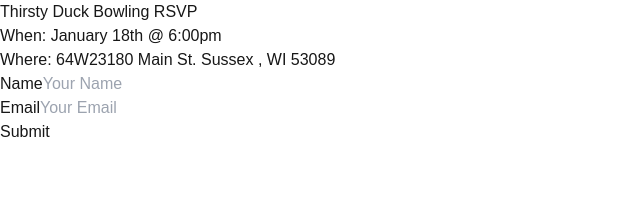
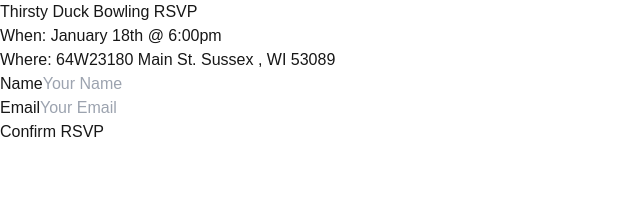
Before and after one commit to StevenMetz/WaukeshaLodgeRSVP, a Next.js app: page / in a window 1280 px wide. Shown: the top 210 px of the page, without its empty margins (0-640 px from the left). Built offline with nearby package versions, Linux system fonts and the light colour scheme.

Commit message:
Changed button name

```diff
--- a/firebase.js
+++ b/firebase.js
@@ -1,11 +1,6 @@
-// Import the functions you need from the SDKs you need
 import { initializeApp } from "firebase/app";
-// import { getAnalytics } from "firebase/analytics";
 import { getFirestore } from "firebase/firestore";
-// TODO: Add SDKs for Firebase products that you want to use
-// https://firebase.google.com/docs/web/setup#available-libraries
 
-// Your web app's Firebase configuration
 // For Firebase JS SDK v7.20.0 and later, measurementId is optional
 const firebaseConfig = {
   apiKey: "AIzaSyAMnkZ7Hh_troT83I7WsfNcVMQWW4jKheg",
--- a/src/app/page.tsx
+++ b/src/app/page.tsx
@@ -98,7 +98,7 @@
             className="w-full bg-blue-500 text-white py-2 rounded-lg hover:bg-blue-600 transition"
             disabled={disabled}
           >
-            Submit
+            Confirm RSVP
           </button>
         </form>
         {successMessage && <p className="text-green-500 mt-4">Thank you for your RSVP!</p>}
```
